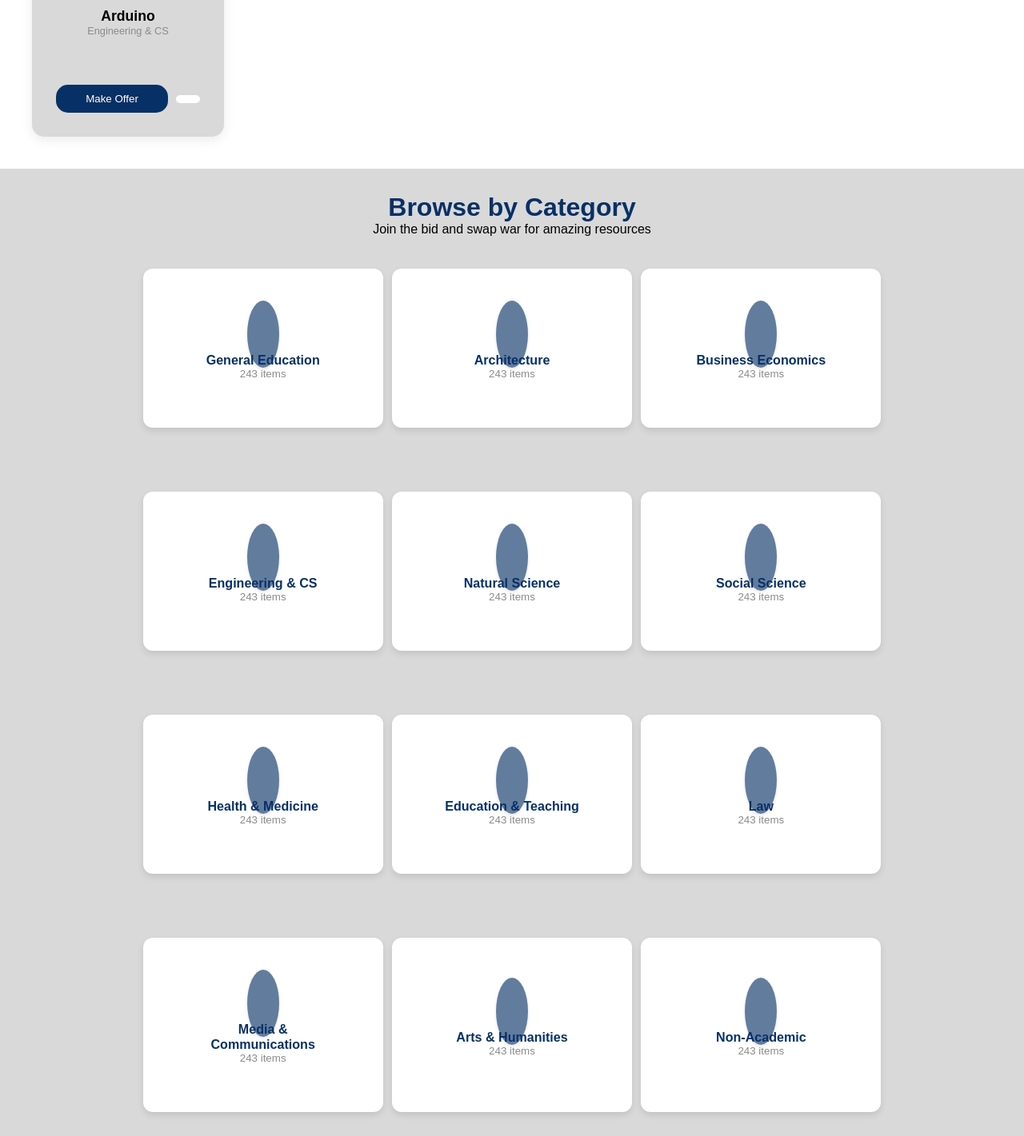
After one commit to miztaro/BidOps, a PHP site: page /homepage.html in a window 1280 px wide. The commit adds this page. Shown: the part 2355-3776 px from the top of the page at 80% size. Run offline with PHP 8.4, Linux system fonts and the light colour scheme; some libraries are stand-ins or nearby versions; some web fonts are replaced.

Commit message:
edit path

```diff
--- /dev/null
+++ b/client/homepage.html
@@ -0,0 +1,126 @@
+<!DOCTYPE html>
+<html lang="en">
+<head>
+    <meta charset="UTF-8">
+    <meta name="viewport" content="width=device-width, initial-scale=1.0">
+    <title>Bid and Swap</title>
+    <link rel="stylesheet" href="style/homepage.css">
+    <script src="https://code.iconify.design/iconify-icon/2.1.0/iconify-icon.min.js"></script>
+</head>
+<body>
+    <main>
+        <!--Home Page-->
+        <section class="homepage-section" id="homepage-section">
+            <div class="home-cover">
+                <img src="../assets/images/home-cover-img.png" alt="Home Cover Image">
+                <div class="title">
+                    <h1>Trade Smart,<br>Study Smarter</h1>
+                    <p>Discover the ultimate campus marketplace where SLU students bid on textbooks, swap study materials, and find essential academic resources</p>
+                </div>
+                <div class="buttons">
+                    <button class="add-listing-btn"><a href="#">Add Listing</a></button>
+                    <button class="browse-items-btn">Browse Items</button>
+                </div>
+            </div>
+
+            <div class="analytics">
+                <div class="analytics-item">
+                    <h5 class="stat-number">1,240</h5>
+                    <p>Active Items</p>
+                </div>
+                <div class="analytics-item">
+                    <h5 class="stat-number">890</h5>
+                    <p>SLU Students</p>
+                </div>
+                <div class="analytics-item">
+                    <h5 class="stat-number">₱45,000</h5>
+                    <p>Total Savings</p>
+                </div>
+                <div class="analytics-item">
+                    <h5 class="stat-number">156</h5>
+                    <p>Successful Swaps</p>
+                </div>
+            </div>
+
+            <div class="available-bids">
+                <div class="available-bids-title">
+                    <div class="left">
+                        <h3>Available Bids</h3>
+                        <p>Join the bidding war for amazing academic resources</p>
+                    </div>
+                    <button class="view-all" id="bid-view-all">View All</button>
+                </div>
+
+                <div class="bid-cards-list" id="home-bid-cards-list"></div>
+            </div>
+
+            <div class="available-swaps">
+                <div class="available-swaps-title">
+                    <div class="left">
+                        <h3>Available Swaps</h3>
+                        <p>Join the swapping hub for amazing academic resources</p>
+                    </div>
+                    <button class="view-all" id="swap-view-all">View All</button>
+                </div>
+
+                <div class="swap-cards-list" id="home-swap-cards-list"></div>
+            </div>
+
+            <div class="browse-category">
+                <div class="top">
+                    <h3>Browse by Category</h3>
+                    <p>Join the bid and swap war for amazing resources</p>
+                </div>
+
+                <div class="category-grid">
+                    <button class="category-card">
+                        <iconify-icon icon="mdi:book-open-page-variant" id="category-logo"></iconify-icon>
+                        <a  class="category-link" href="#"><h6>General Education</h6></a>
+                        <p>243 items</p>
+                    </button>
+                    <button class="category-card">
+                        <iconify-icon icon="mingcute:building-2-fill" id="category-logo"></iconify-icon>
+                        <a href="#" class="category-link" ><h6>Architecture</h6></a>
+                        <p>243 items</p>
+                    </button>
+                    <button class="category-card"><iconify-icon icon="foundation:torso-business" id="category-logo"></iconify-icon><a href="#" class="category-link" ><h6>Business Economics</h6></a><p>243 items</p></button>
+                    <button class="category-card"><iconify-icon icon="heroicons:cpu-chip-20-solid" id="category-logo"></iconify-icon><a href="#" class="category-link" ><h6>Engineering & CS</h6></a><p>243 items</p></button>
+                    <button class="category-card"><iconify-icon icon="icomoon-free:lab" id="category-logo"></iconify-icon><a href="#" class="category-link" ><h6>Natural Science</h6></a><p>243 items</p></button>
+                    <button class="category-card"><iconify-icon icon="ion:people" id="category-logo"></iconify-icon><a href="#" class="category-link" ><h6>Social Science</h6></a><p>243 items</p></button>
+                    <button class="category-card"><iconify-icon icon="mdi:medicine" id="category-logo"></iconify-icon><a href="#" class="category-link" ><h6>Health & Medicine</h6></a><p>243 items</p></button>
+                    <button class="category-card"><iconify-icon icon="ph:chalkboard-teacher-fill" id="category-logo"></iconify-icon><a href="#" class="category-link" ><h6>Education & Teaching</h6></a><p>243 items</p></button>
+                    <button class="category-card"><iconify-icon icon="octicon:law-16" id="category-logo"></iconify-icon><a href="#" class="category-link" ><h6>Law</h6></a><p>243 items</p></button>
+                    <button class="category-card"><iconify-icon icon="gridicons:camera" id="category-logo"></iconify-icon><a href="#" class="category-link" ><h6>Media & Communications</h6></a><p>243 items</p></button>
+                    <button class="category-card"><iconify-icon icon="fluent:paint-brush-32-filled" id="category-logo"></iconify-icon><a href="#" class="category-link" ><h6>Arts & Humanities</h6></a><p>243 items</p></button>
+                    <button class="category-card"><iconify-icon icon="mdi:toys" id="category-logo"></iconify-icon><a href="#" class="category-link" ><h6>Non-Academic</h6></a><p>243 items</p></button>
+                </div>
+            </div>
+        </section>
+
+        <!---View All-->
+        <section class="viewAll-section" id="viewAll-section" style="display: none;">
+            <div class="top-nav">
+                <button class="back-home" id="back-home"><iconify-icon icon="line-md:arrow-left" width="24" height="24"></iconify-icon>Back Home</button>
+                <div class="swap-bid-container">
+                    <button class="bid-btn">Bid</button>
+                    <button class="swap-btn">Swap</button>
+                </div>
+                <button class="sort-btn"><iconify-icon icon="material-symbols:sort-rounded" width="24" height="24"></iconify-icon>Sort</button>
+            </div>
+
+            <div class="bid-cards-list" id="viewAll-bid-cards-list"></div>
+
+            <div class="swap-cards-list" id="viewAll-swap-cards-list" style="display:none;"></div>
+
+            <div class="bottom-nav">
+                <div class="category-name-des-container">
+                    <h3 class="title" id="title">All Categories</h3>
+                    <p class="description" id="description">Description here</p>
+                </div>
+                <button class="category-btn">Category<iconify-icon icon="eva:arrow-down-outline" width="24" height="24"></iconify-icon></button>
+            </div>
+        </section>
+    </main>
+    <script  src="js/homepage.js" defer></script>
+</body>
+</html>
--- a/client/index.js
+++ b/client/js/homepage.js
@@ -16,23 +16,23 @@ const homeSwapContainer = document.getElementById("home-swap-cards-list");
 const viewAllSwapContainer = document.getElementById("viewAll-swap-cards-list");
 
 const bids = [
-  { id: 1, title: "Calculator", category: "General Education", price: "₱1,250", timeLeft: "2h 45m left", bidsCount: 12, image: "images/calculator.jpg" },
-  { id: 2, title: "T-Square", category: "Architecture", price: "₱1,250", timeLeft: "2h 45m left", bidsCount: 12, image: "images/T-Square.jpg" },
-  { id: 3, title: "Calculus Textbook", category: "Engineering & CS", price: "₱1,250", timeLeft: "2h 45m left", bidsCount: 12, image: "images/CalculusTextbook.png" },
-  { id: 4, title: "Camera", category: "Media & Communications", price: "₱1,250", timeLeft: "2h 45m left", bidsCount: 12, image: "images/Camera.jpg" },
-  { id: 5, title: "Arduino Kit", category: "Engineering & CS", price: "₱1,250", timeLeft: "2h 45m left", bidsCount: 12, image: "images/Arduino Kit.jpg" },
-  { id: 6, title: "Arduino Kit", category: "Engineering & CS", price: "₱1,250", timeLeft: "2h 45m left", bidsCount: 12, image: "images/Arduino Kit.jpg" },
-  { id: 7, title: "Arduino Kit", category: "Engineering & CS", price: "₱1,250", timeLeft: "2h 45m left", bidsCount: 12, image: "images/Arduino Kit.jpg" }
+  { id: 1, title: "Calculator", category: "General Education", price: "₱1,250", timeLeft: "2h 45m left", bidsCount: 12, image: "../assets/images/calculator.jpg" },
+  { id: 2, title: "T-Square", category: "Architecture", price: "₱1,250", timeLeft: "2h 45m left", bidsCount: 12, image: "../assets/images/T-Square.jpg" },
+  { id: 3, title: "Calculus Textbook", category: "Engineering & CS", price: "₱1,250", timeLeft: "2h 45m left", bidsCount: 12, image: "../assets/images/CalculusTextbook.png" },
+  { id: 4, title: "Camera", category: "Media & Communications", price: "₱1,250", timeLeft: "2h 45m left", bidsCount: 12, image: "../assets/images/Camera.jpg" },
+  { id: 5, title: "Arduino Kit", category: "Engineering & CS", price: "₱1,250", timeLeft: "2h 45m left", bidsCount: 12, image: "../assets/images/Arduino Kit.jpg" },
+  { id: 6, title: "Arduino Kit", category: "Engineering & CS", price: "₱1,250", timeLeft: "2h 45m left", bidsCount: 12, image: "../assets/images/Arduino Kit.jpg" },
+  { id: 7, title: "Arduino Kit", category: "Engineering & CS", price: "₱1,250", timeLeft: "2h 45m left", bidsCount: 12, image: "../assets/images/Arduino Kit.jpg" }
 ];
 
 const swaps = [
-  { id: 1, title: "Calculator", category: "General Education", image: "images/calculator.jpg" },
-  { id: 2, title: "T-Square", category: "Architecture", image: "images/T-Square.jpg" },
-  { id: 3, title: "Calculus Textbook", category: "Engineering & CS", image: "images/CalculusTextbook.png" },
-  { id: 4, title: "Camera", category: "Media & Communications", image: "images/Camera.jpg" },
-  { id: 5, title: "Arduino", category: "Engineering & CS", image: "images/Arduino Kit.jpg" },
-  { id: 6, title: "Arduino", category: "Engineering & CS", image: "images/Arduino Kit.jpg" },
-  { id: 7, title: "Arduino", category: "Engineering & CS", image: "images/Arduino Kit.jpg" }
+  { id: 1, title: "Calculator", category: "General Education", image: "../assets/images/calculator.jpg" },
+  { id: 2, title: "T-Square", category: "Architecture", image: "../assets/images/T-Square.jpg" },
+  { id: 3, title: "Calculus Textbook", category: "Engineering & CS", image: "../assets/images/CalculusTextbook.png" },
+  { id: 4, title: "Camera", category: "Media & Communications", image: "../assets/images/Camera.jpg" },
+  { id: 5, title: "Arduino", category: "Engineering & CS", image: "../assets/images/Arduino Kit.jpg" },
+  { id: 6, title: "Arduino", category: "Engineering & CS", image: "../assets/images/Arduino Kit.jpg" },
+  { id: 7, title: "Arduino", category: "Engineering & CS", image: "../assets/images/Arduino Kit.jpg" }
 ];
 
 function createBidCard(bid){
--- a/client/style.css
+++ b/client/style/homepage.css
@@ -1,24 +1,24 @@
 @font-face {
   font-family: 'Montserrat-Regular';
-  src: url('fonts/Montserrat/static/Montserrat-Regular.ttf') format('truetype');
+  src: url('../../assets/fonts/Montserrat/static/Montserrat-Regular.ttf') format('truetype');
   font-weight: 400;
 }
 
 @font-face {
   font-family: 'Montserrat-Medium';
-  src: url('fonts/Montserrat/static/Montserrat-Medium.ttf') format('truetype');
+  src: url('../../assets/fonts/Montserrat/static/Montserrat-Medium.ttf') format('truetype');
   font-weight: 500;
 }
 
 @font-face {
   font-family: 'Montserrat-SemiBold';
-  src: url('fonts/Montserrat/static/Montserrat-SemiBold.ttf') format('truetype');
+  src: url('../../assets/fonts/Montserrat/static/Montserrat-SemiBold.ttf') format('truetype');
   font-weight: 600;
 }
 
 @font-face {
   font-family: 'Montserrat-Bold';
-  src: url('fonts/Montserrat/static/Montserrat-Bold.ttf') format('truetype');
+  src: url('../../assets/fonts/Montserrat/static/Montserrat-Bold.ttf') format('truetype');
   font-weight: 700;
 }
 
```
Also changed, not shown: client/index.html (deleted, +0 -126 lines), client/signup.html (added).
